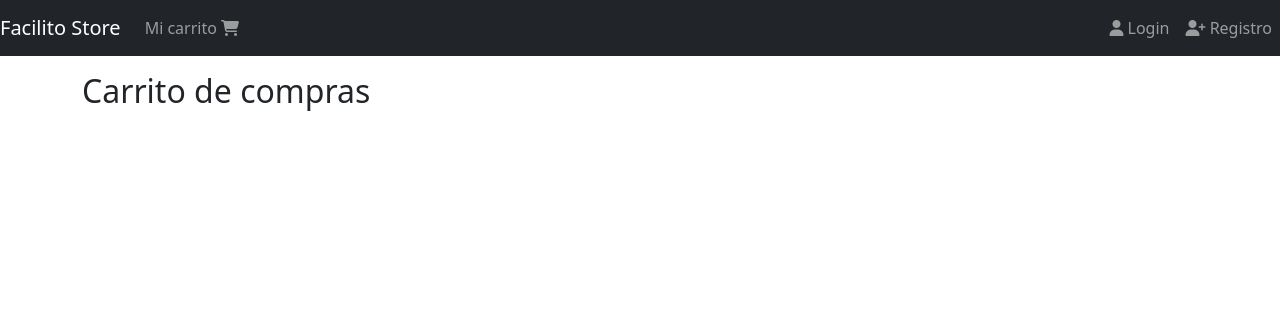
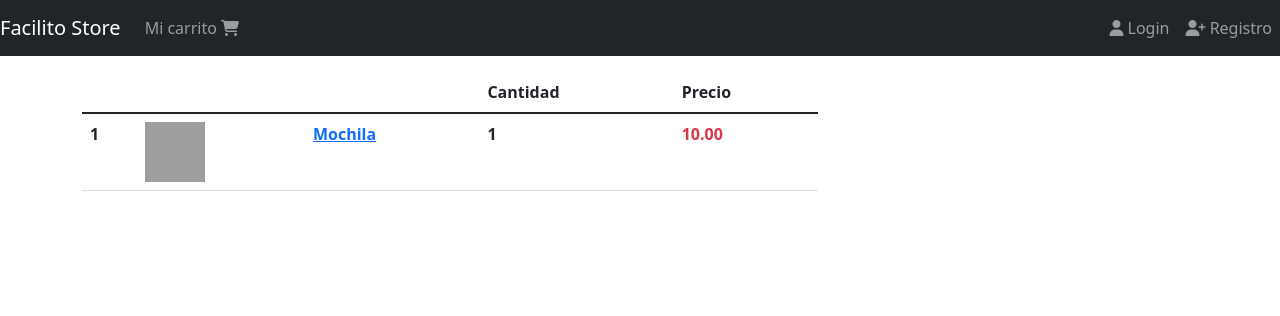
Before and after one commit to GuillermoGA/codigofacilito-web_apps_django, a Django app: template carts/templates/carts/cart.html in a window 1280 px wide. Shown: the top 316 px of the page. Run offline with Django 3.2, Linux system fonts and the light colour scheme; the template is opened without the code that fills it: values that come from a table or form of the project are taken from there, others are empty; data comes from the database, SQL or seed files in the repository; tables that the repository leaves empty hold one stand-in row (values such as "Sample post"); lists and menus that the app fills with data are empty; parts of the project's set-up code (start-up, migrations or seed data) failed here and were passed over; some libraries are stand-ins or nearby versions; grey boxes are pictures that could not be loaded.

Commit message:
list cart products

```diff
--- a/carts/templates/carts/cart.html
+++ b/carts/templates/carts/cart.html
@@ -1,5 +1,51 @@
 {% extends 'base.html' %}
 
+{% load product_extras %}
+
 {% block content %}
-<h2>Carrito de compras</h2>
+    {% if cart.products.exists %}
+        <div class="col-8">
+            <table class="table">
+                <thead>
+                    <tr>
+                        <th scope="col"></th>
+                        <th scope="col"></th>
+                        <th scope="col"></th>
+                        <th scope="col">Cantidad</th>
+                        <th scope="col">Precio</th>
+                    </tr>
+                </thead>
+                <tbody>
+                    {% for product in cart.products.all %}
+                        <tr>
+                            <th> {{ forloop.counter }}</th>
+                            <th>
+                                {% if product.image %}
+                                    <img src="{{ product.image.url }}" alt="Imagen del producto" width="60" height="60">
+                                {% endif %}
+                            </th>
+                            <th>
+                                <a href="{% url 'products:product' product.slug %}">{{ product.title }}</a>
+                            </th>
+                            <th>
+                                1
+                            </th>
+                            <th>
+                                <span class="font-weight-bold text-danger">{{ product.price | price_format }}</span>
+                            </th>
+                        </tr>
+                    {% endfor %}
+                </tbody>
+            </table>
+        </div>
+        <div class="col">
+
+        </div>
+    {% else %}
+        <div class="col">
+            <p class="h3">Tu carrito de compra esta vacio</p>
+            <a href="{% url 'index' %}">Seguir comprando</a>
+        </div>
+    {% endif %}
+
 {% endblock %}
--- a/carts/templates/carts/snippets/add.html
+++ b/carts/templates/carts/snippets/add.html
@@ -1,4 +1,5 @@
 <form action="{% url 'carts:add' %}" method="post">
+    {% csrf_token %}
     <input type="hidden" name="product_id" value="{{ product.id }}">
     <button type="submit" class="btn btn-warning">Agregar al carrito</button>
 </form>
--- a/carts/views.py
+++ b/carts/views.py
@@ -8,7 +8,7 @@ def cart(request):
     cart = get_or_create_cart(request)
 
     return render(request, 'carts/cart.html', {
-
+        'cart': cart
     })
 
 def add(request):
```
